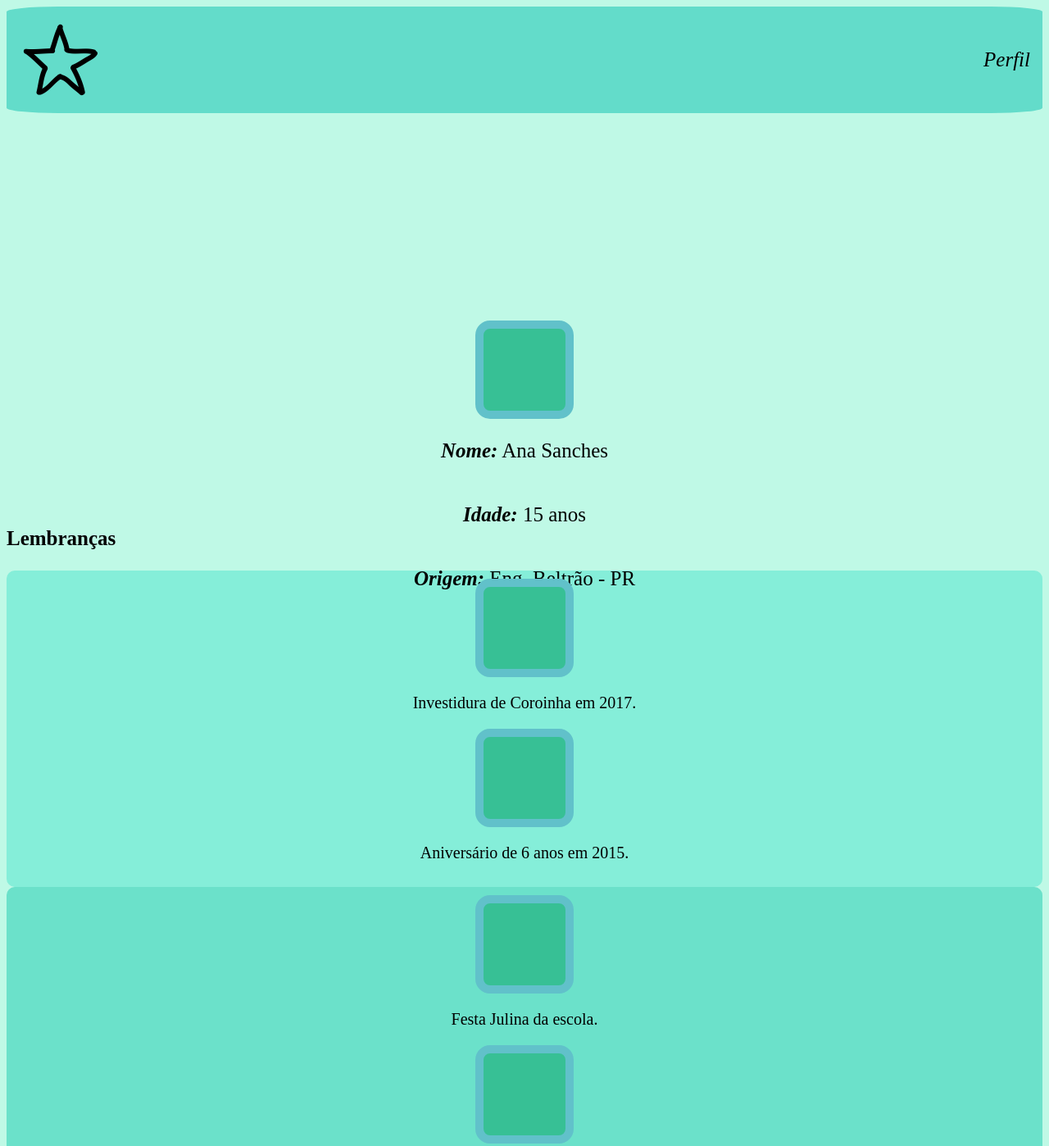
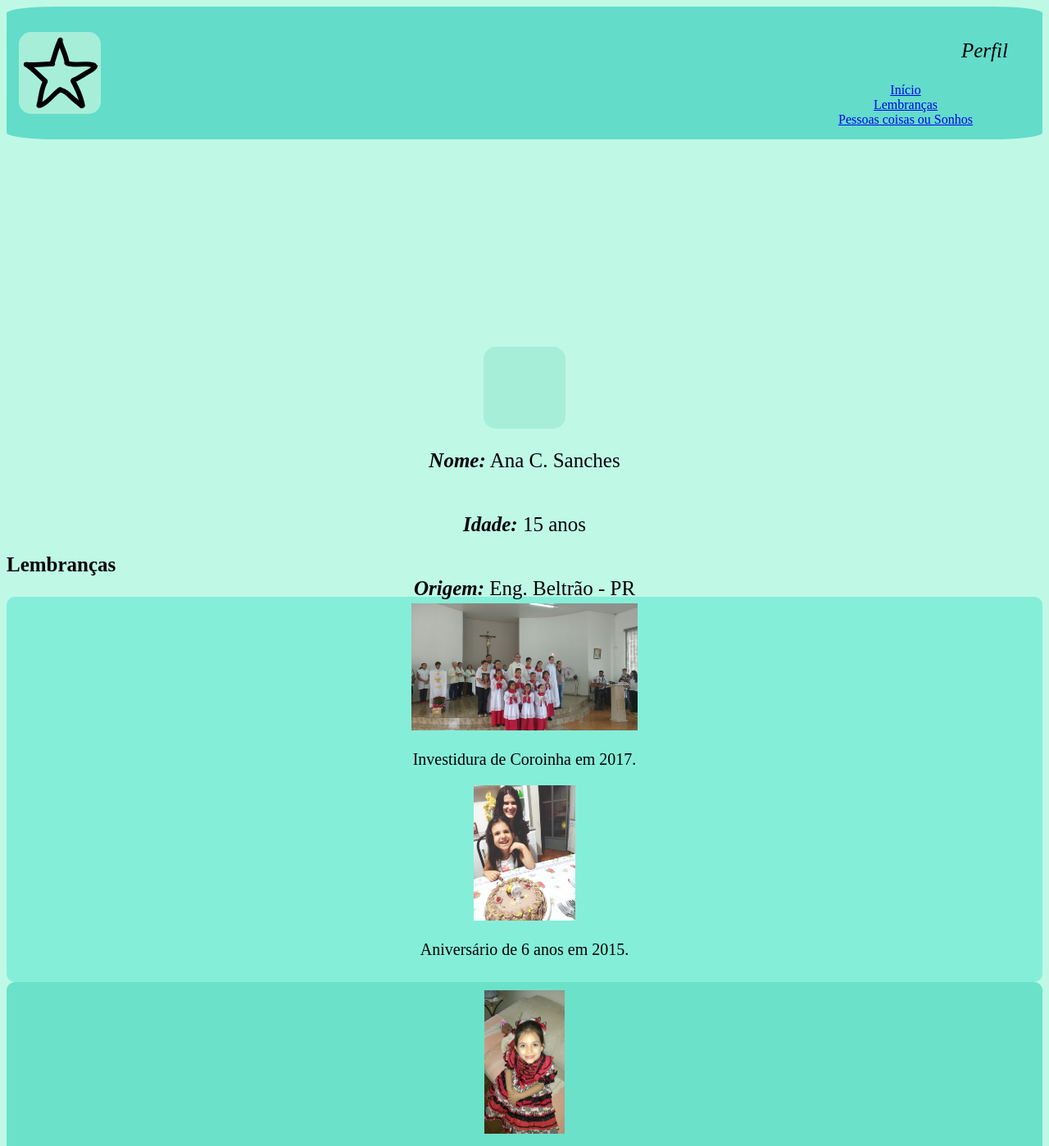
Before and after one commit to AnaClaraVS/3BimestreTrabalhoTI, a plain HTML site: page index.html in a window 1280 px wide. Shown: the top 1398 px of the page at 82% size. Drawn offline with Linux system fonts and the light colour scheme.

Commit message:
Atualização final

```diff
--- a/index.html
+++ b/index.html
@@ -18,14 +18,18 @@
 
         }
         .img{
+            height: 100px;
             width: 100px;
-            height: 100px;
-            background-color: rgb(55, 192, 149);
+            background-color: rgb(167, 238, 216);
             border-radius: 15%;
-            border:10px solid rgb(97, 193, 202)
+            display: flex;
+            flex-direction: column;
+            justify-content:center;
+            align-items: center;
         }
         .right-corner{
          margin-left: auto;
+         padding-left: 150px;
         }
        span{
         font-weight: bold;
@@ -83,17 +87,27 @@
         align-items: center;
         justify-content: center;
        }
+       .seletores{
+        display: flex;
+        flex-direction: column;
+        justify-content: center;
+        align-items: center;
+        padding-right: 70px;
+       }
 </style>
 <body>
     <section id="Cabeçalho">
         <div class="Barra">
-            <img src="./estrela.png"
-            style="
-            width: 100px;
-            height: 100px;">
+            <img class="img" src="./estrela.png"
+            >
             <div class="seletor">
                 <header>
                     <p class= "right-corner" style="font-size: 25px; font-style:oblique;">Perfil</p>
+                <div class="seletores">
+                    <a href="#início"> Início</a>
+                    <a href="#lembranças"> Lembranças</a>
+                    <a href="#pessoascoisassonhos"> Pessoas coisas ou Sonhos</a>
+                </div>
                 </header>
             </div>
         </div>
@@ -101,45 +115,57 @@
     <section id="início" style="height: 480px;">
         <div class="itens1">
              <div class="img">        </div>
-             <p style="font-size: 25px;"> <span>Nome:</span> Ana Sanches</p>
+             <p style="font-size: 25px;"> <span>Nome:</span> Ana C. Sanches</p>
              <p style="font-size: 25px;"> <span>Idade:</span> 15 anos </p>
              <p style="font-size: 25px;"> <span>Origem:</span> Eng. Beltrão - PR</p>
         </div>
     </section>
-    <section id="lembranças" style="height: 800px;">
+    <section id="lembranças" style="height: 1020px;">
 
         <P class="subtitulo"> Lembranças</P>
 
-        <div class="Elementos1">
+        <div class="Elementos1" style="height: 450px;">
 
-            <div class="img"></div>
+            <div> <img src="investidura.jpg"
+                 alt="Investidura"
+                 title="Investidura"
+                 height="155px"> </div>
             <p style="font-size: 20px;">Investidura de Coroinha em 2017.</p>
 
-            <div class="img"></div>
+            <div> <img src="aniversário.jpg"
+            alt="aniversário"
+           title="aniversário"
+          height="165px"> </div>
             <p style="font-size: 20px;">Aniversário de 6 anos em 2015.</p>
         </div>
 
         <div class="Elementos2">
 
-          <div class="img"></div>
+          <div> <img src="festa junina.jpg"
+        alt="Festa junina"
+    title="Festa Junina"
+height="175px"></div>
             <p style="font-size: 20px;">Festa Julina da escola.</p>
 
-            <div class="img"></div>
+            <div> <img src="apresentação balé.jpg"
+            alt="Apresentação de Balé"
+        title="Apresentação de Balé"
+    height="175px"></div>
             <p style="font-size: 20px;">Apresentação de balé em 2017</p>
 
         </div>
     </section>
-    <section id="pessoascoisassonhos" style="height: 830px;">
+    <section id="pessoascoisassonhos" style="height: 760px;">
         <P class="subtitulo"> Pessoas, coisas ou sonhos</P>
 
         <div class="blocos">
 
                <div class="img"></div>
-            <p class="etc">Pais</p>
-                <p class="texto">Meus pais são muito importantes para mim</p>
+            <p class="etc">1.</p>
+                <p class="texto">asdadadfjndajfda</p>
 
                 <div class="img"></div>
-            <p class="etc"">2.</p>
+            <p class="etc">2.</p>
                 <p class="texto">asdadadfjndajfda</p>
 
               <div class="img"></div>
```
Also changed, not shown: aniversário.jpg (added), apresentação balé.jpg (added), festa junina.jpg (added), investidura.jpg (added).
